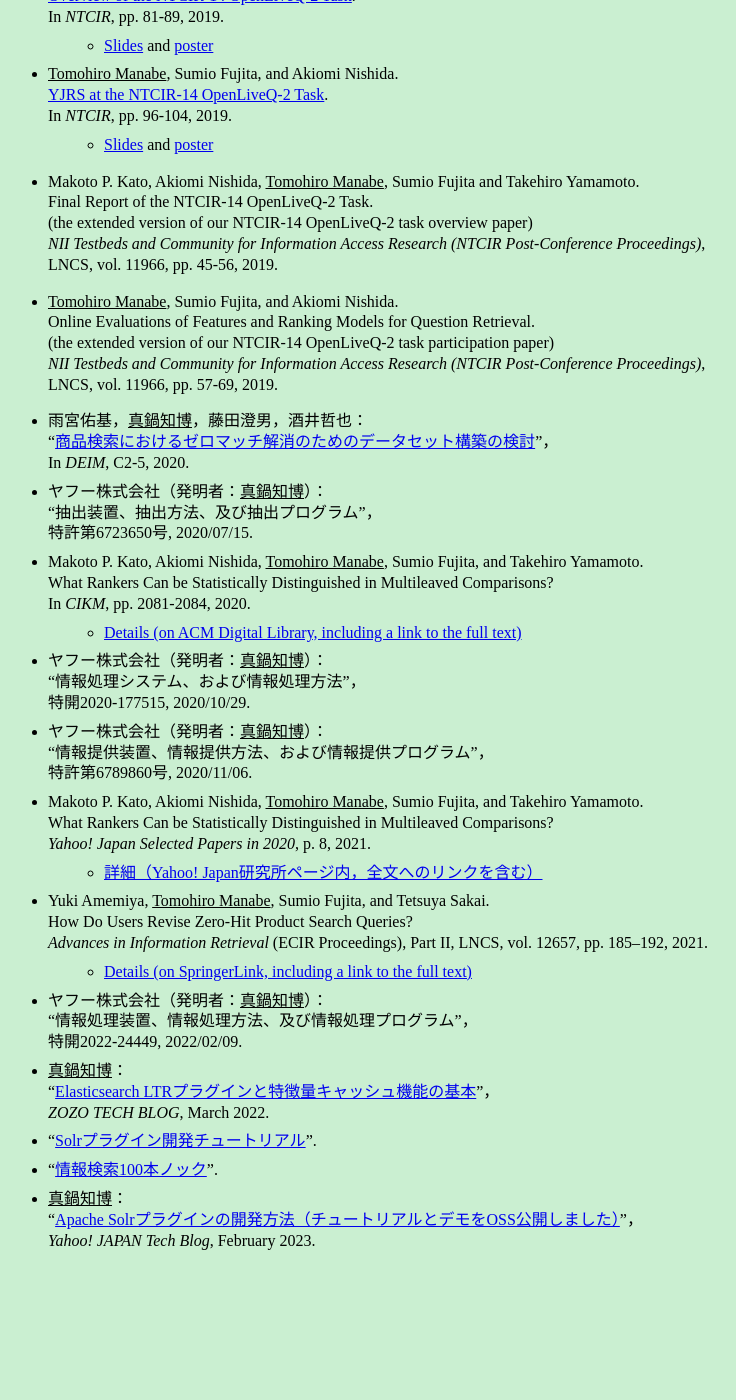
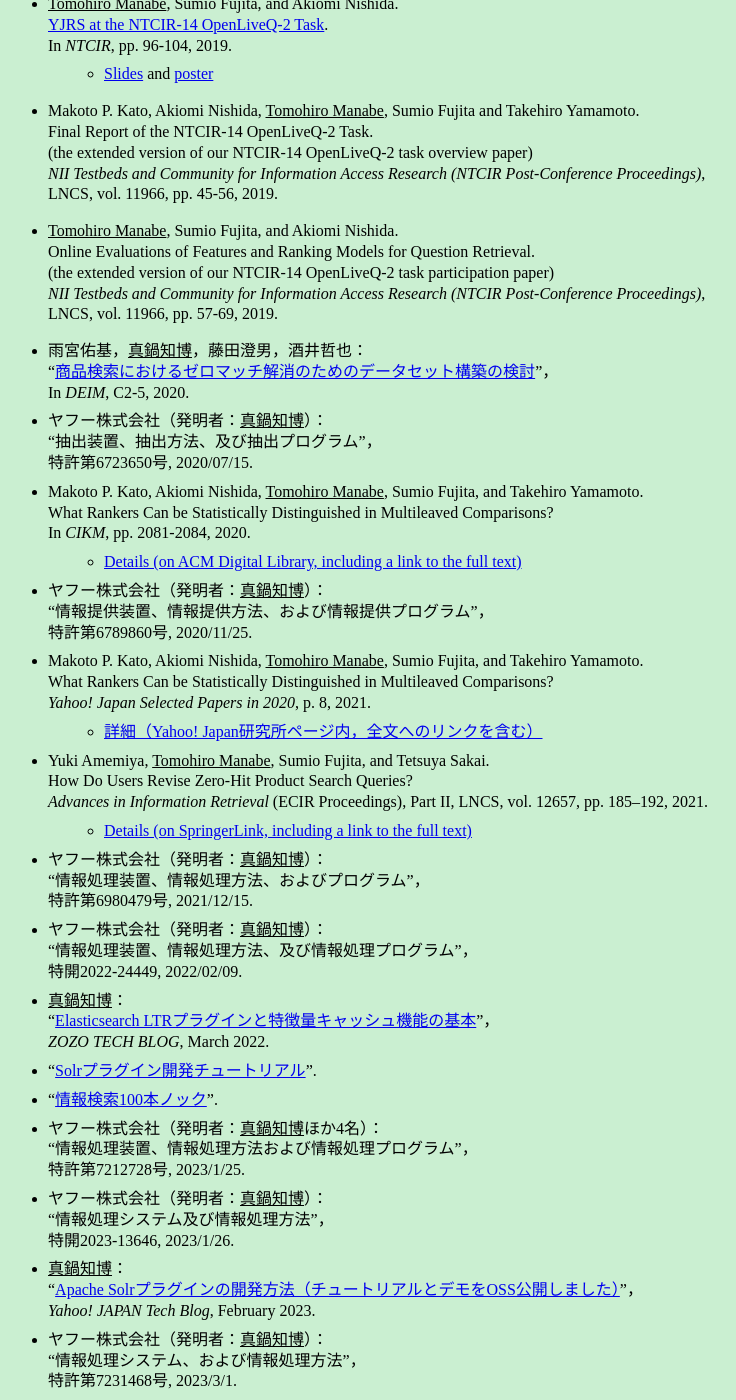
Before and after one commit to tmanabe/tmanabe.github.io, a Jekyll site: the page built from papers-jp.md, in a window 1280 px wide and 1400 px high, scrolled down 2695 px. Shown: the whole window, without its empty margins (16-752 px from the left). Built offline with Jekyll 4.4.1, drawn with Linux system fonts in a browser that asks for light colours; before the commit the page ends 3954 px from its top, so only the background shows below that; some of the changed text lies outside the part shown.

Commit message:
46th commit

```diff
--- a/papers-jp.md
+++ b/papers-jp.md
@@ -42,13 +41,16 @@
 *   雨宮佑基，<u>真鍋知博</u>，藤田澄男，酒井哲也：<br />“[商品検索におけるゼロマッチ解消のためのデータセット構築の検討](https://proceedings-of-deim.github.io/DEIM2020/papers/C2-5.pdf)”，<br />In _DEIM_, C2-5, 2020.
 *   ヤフー株式会社（発明者：<u>真鍋知博</u>）：<br />“抽出装置、抽出方法、及び抽出プログラム”，<br />特許第6723650号, 2020/07/15.
 *    {{ site.data.papers.cikm20 }}
-*   ヤフー株式会社（発明者：<u>真鍋知博</u>）：<br />“情報処理システム、および情報処理方法”，<br />特開2020-177515, 2020/10/29.
-*   ヤフー株式会社（発明者：<u>真鍋知博</u>）：<br />“情報提供装置、情報提供方法、および情報提供プログラム”，<br />特許第6789860号, 2020/11/06.
+*   ヤフー株式会社（発明者：<u>真鍋知博</u>）：<br />“情報提供装置、情報提供方法、および情報提供プログラム”，<br />特許第6789860号, 2020/11/25.
 *   Makoto P. Kato, Akiomi Nishida, <u>Tomohiro Manabe</u>, Sumio Fujita, and Takehiro Yamamoto.<br />What Rankers Can be Statistically Distinguished in Multileaved Comparisons?<br />_Yahoo! Japan Selected Papers in 2020_, p. 8, 2021.
     *   [詳細（Yahoo! Japan研究所ページ内，全文へのリンクを含む）](https://randd.yahoo.co.jp/jp/topics/72)
 *    {{ site.data.papers.ecir21 }}
+*   ヤフー株式会社（発明者：<u>真鍋知博</u>）：<br />“情報処理装置、情報処理方法、およびプログラム”，<br />特許第6980479号, 2021/12/15.
 *   ヤフー株式会社（発明者：<u>真鍋知博</u>）：<br />“情報処理装置、情報処理方法、及び情報処理プログラム”，<br />特開2022-24449, 2022/02/09.
 *   <u>真鍋知博</u>：<br />“[Elasticsearch LTRプラグインと特徴量キャッシュ機能の基本](https://techblog.zozo.com/entry/basics-of-elasticsearch-ltr-plugin-and-feature-score-cache)”，<br />_ZOZO TECH BLOG_, March 2022.
 *   “[Solrプラグイン開発チュートリアル](https://github.com/yahoojapan/solr-plugin-samples/blob/main/docs/index.md)”.
 *   “[情報検索100本ノック](https://github.com/ir100/ir100/blob/main/README.md)”.
+*   ヤフー株式会社（発明者：<u>真鍋知博</u>ほか4名）：<br />“情報処理装置、情報処理方法および情報処理プログラム”，<br />特許第7212728号, 2023/1/25.
+*   ヤフー株式会社（発明者：<u>真鍋知博</u>）：<br />“情報処理システム及び情報処理方法”，<br />特開2023-13646, 2023/1/26.
 *   <u>真鍋知博</u>：<br />“[Apache Solrプラグインの開発方法（チュートリアルとデモをOSS公開しました）](https://techblog.yahoo.co.jp/entry/2023021330413288/)”，<br />_Yahoo! JAPAN Tech Blog_, February 2023.
+*   ヤフー株式会社（発明者：<u>真鍋知博</u>）：<br />“情報処理システム、および情報処理方法”，<br />特許第7231468号, 2023/3/1.
```
Also changed, not shown: other parts of papers-jp.md (+0 -1 lines).
